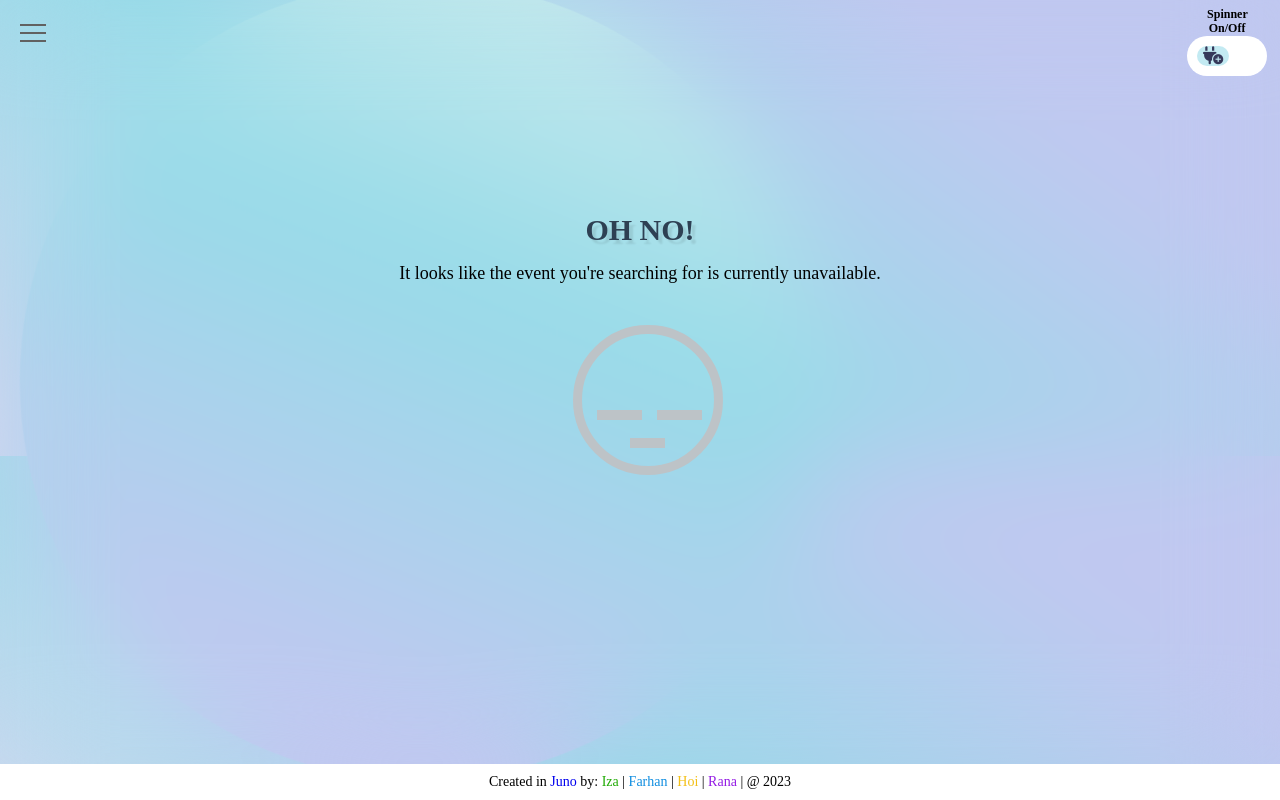
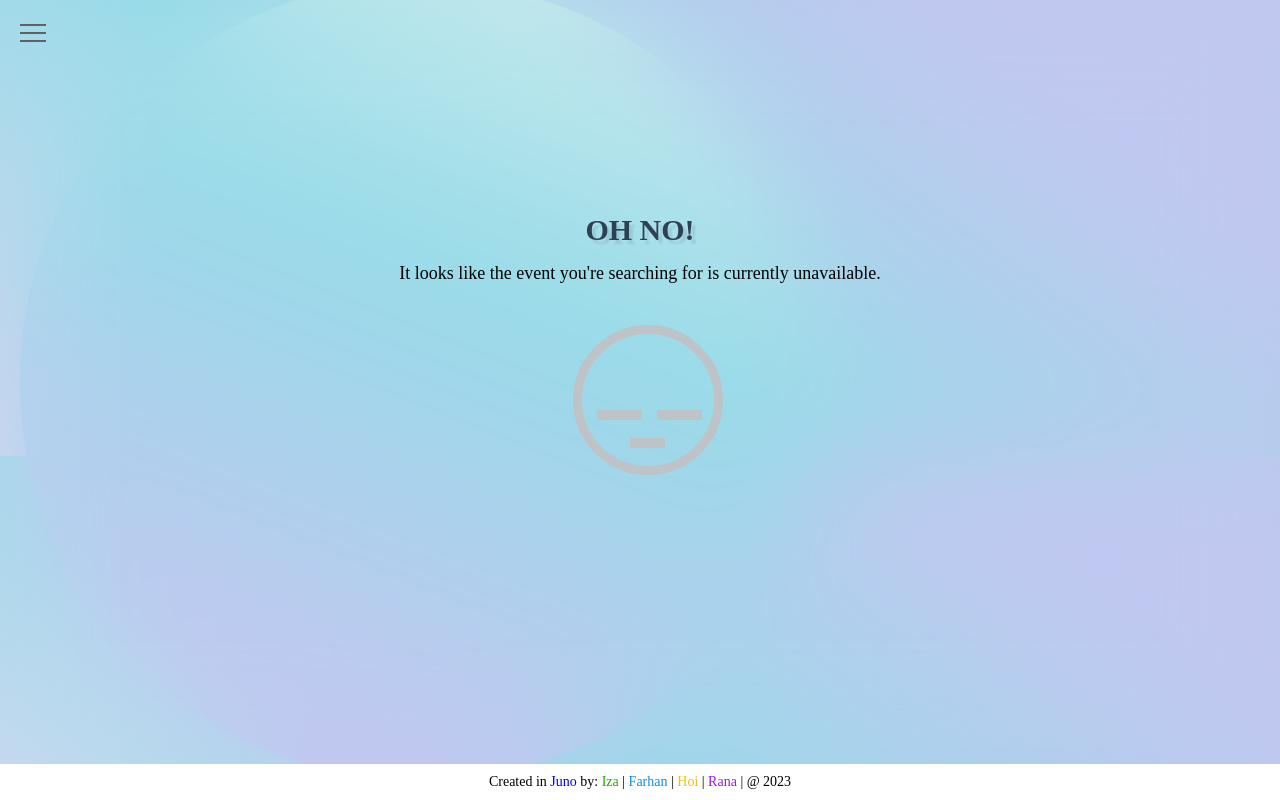
Before and after one commit to RIHFapp/BCM-backup, a React (Create React App) app: page /sorry in a window 1280 px wide. Built offline with nearby package versions, Linux system fonts and the light colour scheme; a web font is replaced by a local one.

Commit message:
comment out button

```diff
--- a/src/Components/BgOverlay.js
+++ b/src/Components/BgOverlay.js
@@ -6,16 +6,16 @@ import { motion } from 'framer-motion';
 const BgOverlay = () => {
    const [position, setPosition] = useState({ x: 0, y: 0 });
    const [isSpinning, setSpinning] = useState(true);
-   const handleClick = () => {
-    setSpinning(!isSpinning);
-  };
-   const [isOn, setIsOn] = useState(false);
-   const toggleSwitch = () => setIsOn(!isOn);
-   const spring = {
-    type: "spring",
-    stiffness: 700,
-    damping: 30
-  };
+  //  const handleClick = () => {
+  //   setSpinning(!isSpinning);
+  // };
+  //  const [isOn, setIsOn] = useState(false);
+  //  const toggleSwitch = () => setIsOn(!isOn);
+  //  const spring = {
+  //   type: "spring",
+  //   stiffness: 700,
+  //   damping: 30
+  // };
    useEffect(() => {
       const updatePosition = e => {
         setTimeout(() => {
@@ -31,7 +31,7 @@ const BgOverlay = () => {
           style={{ position: 'fixed', left: position.x, top: position.y }}
           >
           </div>
-          <div className='onOff'>
+          {/* <div className='onOff'>
             <p>Spinner On/Off</p>
             <div className="switch" data-ison={isOn} onClick={toggleSwitch}>
               <motion.button className="handle" onClick={handleClick} data-ison={isOn}layout transition={spring}>
@@ -39,7 +39,7 @@ const BgOverlay = () => {
                 <i className="fa-solid fa-plug-circle-xmark off" data-ison={isOn}></i>
                 </motion.button>
             </div>
-          </div>
+          </div> */}
         </>
    )
 }
--- a/src/Components/Nav.js
+++ b/src/Components/Nav.js
@@ -20,7 +20,7 @@ const Nav = () => {
   }, []);
 
   return (
-    <>
+    <nav>
       <div className="hamburger-menu">
         <input id="menu__toggle" type="checkbox" ref={checkboxRef} />
         <label className="menu__btn" htmlFor="menu__toggle">
@@ -42,7 +42,7 @@ const Nav = () => {
           </Link>
         </ul>
       </div>
-    </>
+    </nav>
   );
 };
 
```
